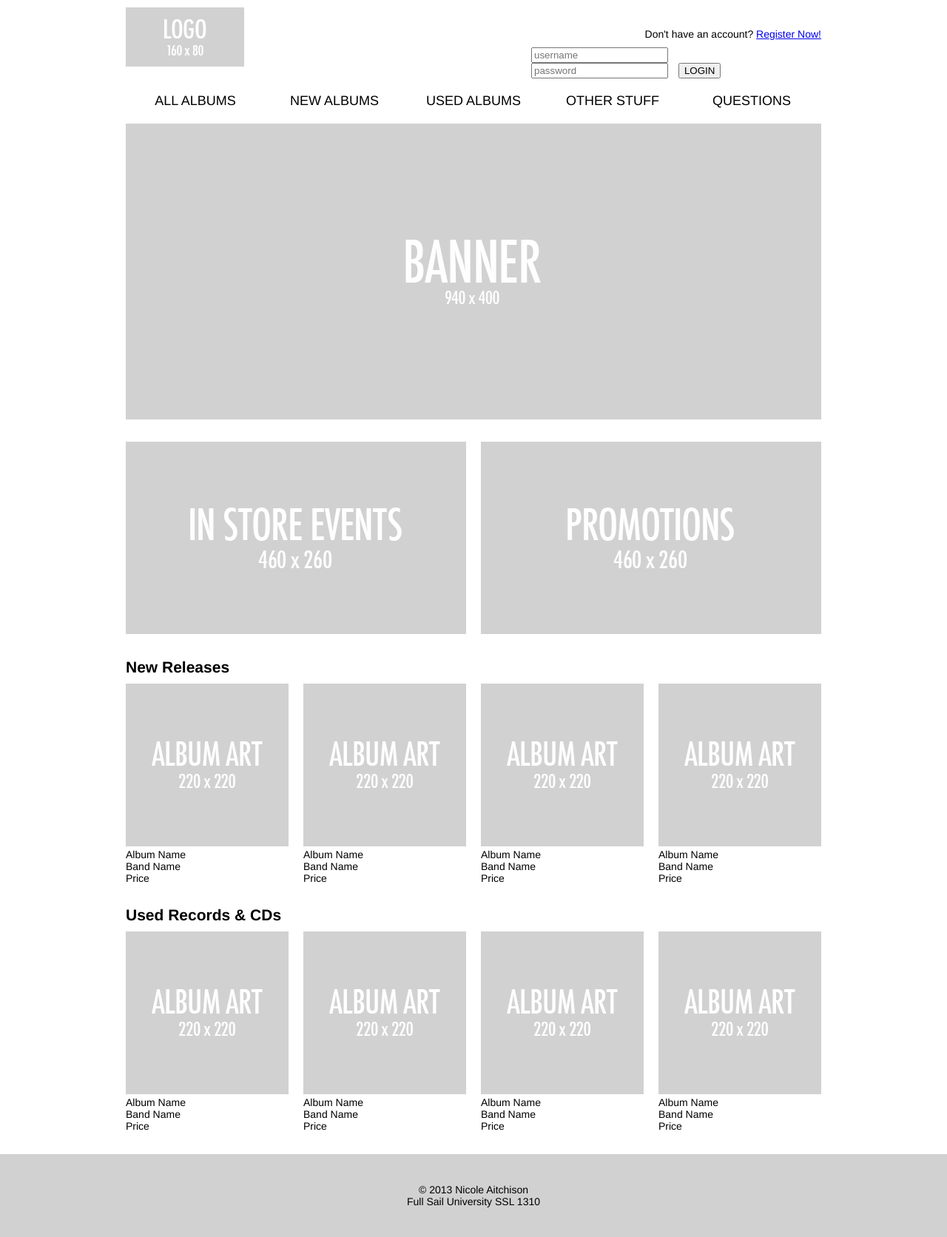
After one commit to nlaitchison/SSL, a PHP site: page /index.html in a window 1280 px wide. The commit adds this page. Shown: the whole page at 74% size. Run offline with PHP 8.4, Linux system fonts and the light colour scheme.

Commit message:
moved nav to nav.php

```diff
--- /dev/null
+++ b/day1/index.html
@@ -0,0 +1,129 @@
+<!DOCTYPE html>
+<html lang="en">
+	<head>
+		<title> </title>
+		<meta charset="utf-8" />
+		<meta name="viewport" content="width=device-width">
+
+		<!-- Main -->
+		<link rel="stylesheet" type="text/css" href="css/main.css">
+
+	</head>
+	<body>
+		<div id="wrapper">
+
+			<header>
+				<div id="logo"><a href="#"><img src="images/logo.png" alt="Logo Here"></a></div>
+
+				<form id="form_login">
+					<p> Don't have an account? <a href="#"> Register Now! </a></p>
+					<fieldset>
+						<input type="text" id="login_username" placeholder="username" required="required" />
+						<input type="text" id="login_password" placeholder="password" required="required" />
+						<input type="submit" id="login_submit" value="LOGIN"/>
+					</fieldset>
+				</form>
+
+				<div class="clear_fix"></div>
+
+				<nav>
+					<ul>
+						<li>All Albums</li>
+						<li>New Albums</li>
+						<li>Used Albums</li>
+						<li>Other Stuff</li>
+						<li>Questions</li>
+					</ul>
+				</nav>
+				<div class="clear_fix"></div>
+			</header>
+
+			<div id="main_content">
+
+				<section id="banner">
+					<img src="images/banner.png" alt="Banner Placeholder Image" />
+				</section> <!-- end banner -->
+
+				<section id="news" class="clear_fix">
+					<div id="upcoming" class="half_div">
+						<img src="images/instore_events.png" alt="In Store Events Placeholder Image" />
+					</div>
+					<div id="promotions" class="half_div">
+						<img src="images/promotions.png" alt="Promotions Placeholder Image" />
+					</div>
+					<div class="clear_fix">
+				</section> <!-- end news -->
+
+				<section id="new_releases" class="clear_fix">
+					<h2> New Releases </h2>
+					<ul>
+						<li class="item_block">
+							<img src="images/album_art.png" alt="Album Art Placeholder Image" />
+							<p class="abum_name"> Album Name </p>
+							<p class="band_name"> Band Name </p>
+							<p class="price"> Price </P>
+						</li>
+						<li class="item_block">
+							<img src="images/album_art.png" alt="Album Art Placeholder Image" />
+							<p class="abum_name"> Album Name </p>
+							<p class="band_name"> Band Name </p>
+							<p class="price"> Price </P>
+						</li>
+						<li class="item_block">
+							<img src="images/album_art.png" alt="Album Art Placeholder Image" />
+							<p class="abum_name"> Album Name </p>
+							<p class="band_name"> Band Name </p>
+							<p class="price"> Price </P>
+						</li>
+						<li class="item_block">
+							<img src="images/album_art.png" alt="Album Art Placeholder Image" />
+							<p class="abum_name"> Album Name </p>
+							<p class="band_name"> Band Name </p>
+							<p class="price"> Price </P>
+						</li>
+					</ul>
+					<div class="clear_fix">
+				</section> <!-- end new releases -->
+
+				<section id="used_records" class="clear_fix">
+					<h2> Used Records & CDs </h2>
+					<ul>
+						<li class="item_block">
+							<img src="images/album_art.png" alt="Album Art Placeholder Image" />
+							<p class="abum_name"> Album Name </p>
+							<p class="band_name"> Band Name </p>
+							<p class="price"> Price </P>
+						</li>
+						<li class="item_block">
+							<img src="images/album_art.png" alt="Album Art Placeholder Image" />
+							<p class="abum_name"> Album Name </p>
+							<p class="band_name"> Band Name </p>
+							<p class="price"> Price </P>
+						</li>
+						<li class="item_block">
+							<img src="images/album_art.png" alt="Album Art Placeholder Image" />
+							<p class="abum_name"> Album Name </p>
+							<p class="band_name"> Band Name </p>
+							<p class="price"> Price </P>
+						</li>
+						<li class="item_block">
+							<img src="images/album_art.png" alt="Album Art Placeholder Image" />
+							<p class="abum_name"> Album Name </p>
+							<p class="band_name"> Band Name </p>
+							<p class="price"> Price </P>
+						</li>
+					</ul>
+					<div class="clear_fix">
+				</section> <!-- end new used records -->
+
+			</div> <!-- end main_content -->
+
+			<footer>
+					<p> &copy; 2013 Nicole Aitchison</p>
+					<p>Full Sail University SSL 1310</p>
+			</footer>
+
+		</div> <!-- end wrapper -->
+
+	</body>
+</html>
--- a/day1/index.php
+++ b/day1/index.php
@@ -1,3 +1,4 @@
 <? include 'views/header.php'; ?>
+<? include 'views/nav.php'; ?>
 <? include 'views/body.php'; ?>
 <? include 'views/footer.php'; ?>
```
Also changed, not shown: day1/views/header.php (+0 -12 lines), day1/views/nav.php (added, +11 -0 lines).
